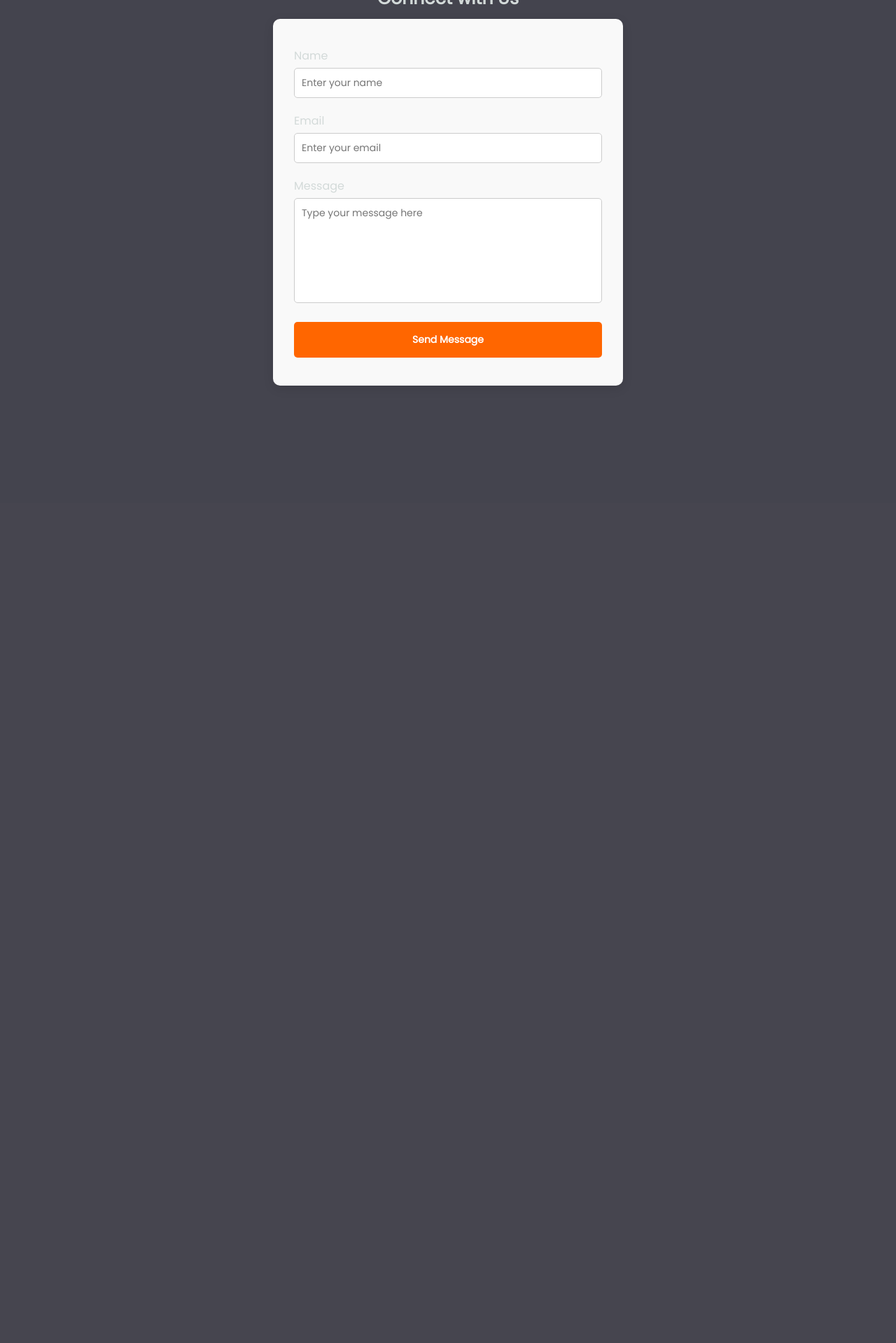
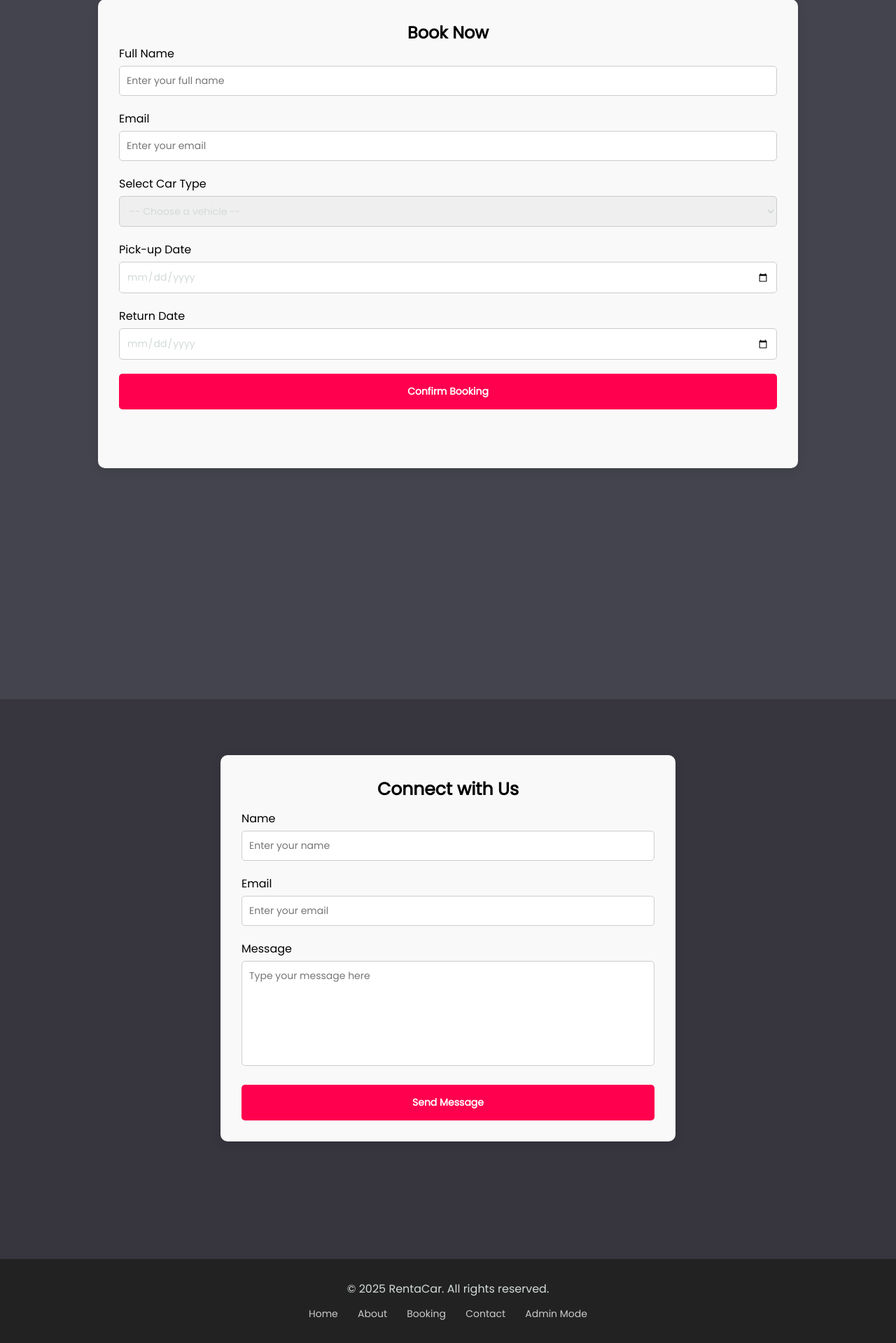
Before and after one commit to kyleezxc/Renta_Car, a PHP site: page / in a window 1280 px wide. Shown: the part 1721-3640 px from the top of the page at 70% size. Before the commit the page ends 2272 px from the top, so only its background shows below. Run offline with PHP 8.4, Linux system fonts and the light colour scheme.

Commit message:
Add files via upload

```diff
--- a/index.html
+++ b/index.html
@@ -11,6 +11,7 @@
 </head>
 
 <body>
+    <!-- Navbar -->
     <div id="header">
         <div class="container">
             <nav>
@@ -18,13 +19,13 @@
                 <ul>
                     <li><a href="#home">Home</a></li>
                     <li><a href="#about">About</a></li>
-                    <li><a href="#">Book</a></li>
+                    <li><a href="#book">Book</a></li>
                     <li><a href="#contact">Contact</a></li>
                 </ul>
             </nav>
         </div>
     </div>
-
+    <!-- Home Page -->
     <div id="home">
         <div class="home-content">
             <h2>Welcome to <span>RentaCar</span> !</h2>
@@ -32,7 +33,7 @@
             <p>delivering safe, efficient, and affordable transportation solutions for every trip.</p>
         </div>
     </div>
-
+    <!-- About Us -->
     <div id="about">
         <div class="about-title-1">
             <h1>About Us</h1>
@@ -77,11 +78,47 @@
             </div>
         </div>
     </div>
+
+    <!-- Booking -->
+
+    <div id="book">
+        <div class="book-container">
+            <div class="book-form-container">
+                <h2>Book Now</h2>
+                <form action="">
+                    <label for="name">Full Name</label>
+                    <input type="text" id="name" placeholder="Enter your full name">
+
+                    <label for="name">Email</label>
+                    <input type="text" id="name" placeholder="Enter your email">
+
+                    <label for="name">Select Car Type</label>
+                    <select id="car-type">
+                        <option value="">-- Choose a vehicle --</option>
+                        <option>Sedan <span>₱1500</span></option>
+                        <option>SUV <span>₱2500</span></option>
+                        <option>Van <span>₱3500</span></option>
+                        <option>Pickup <span>₱4000</span></option>
+                        <option>Sports Car <span>₱10000</span></option>
+                    </select>
+
+                    <label for="pickup-date">Pick-up Date</label>
+                    <input type="date" id="pickup-date">
+
+                    <label for="return-date">Return Date</label>
+                    <input type="date" id="return-date">
+                    <button type="submit" class="book-now-btn">Confirm Booking</button>
+
+                </form>
+            </div>
+        </div>
+    </div>
+
     <!-- Contact Page -->
     <div id="contact">
         <div class="container">
-            <h2 class="contact-header">Connect with Us</h2>
             <div class="form-container">
+                <h2 class="contact-header">Connect with Us</h2>
                 <form class="contact-form">
                     <label for="name">Name</label>
                     <input type="text" id="name" class="name" placeholder="Enter your name">
@@ -92,13 +129,25 @@
                     <label for="message">Message</label>
                     <textarea id="message" name="message" class="message-box"
                         placeholder="Type your message here"></textarea>
-
                     <button type="submit" class="send-message">Send Message</button>
                 </form>
             </div>
         </div>
     </div>
 
+<!-- Footer -->
+<div class="footer">
+    <div class="footer-container">
+        <p>© 2025 RentaCar. All rights reserved.</p>
+
+        <div class="footer-links">
+            <a href="#home">Home</a>
+            <a href="#about">About</a>
+            <a href="#book">Booking</a>
+            <a href="#contact">Contact</a>
+            <a href="admin.html">Admin Mode</a>
+        </div>
+    </div>
+</div>
 </body>
-
 </html>
--- a/style.css
+++ b/style.css
@@ -1,16 +1,17 @@
-*{
+* {
     box-sizing: border-box;
     margin: 0;
     padding: 0;
     font-family: 'Poppins', sans-serif;
     color: #D3DAD9;
 }
+
 /*
     Hover: #4A70A9(DarkBlue), #ff004f(Reddish)
     Text: #D3DAD9
     Background: #37353E
 */
-body{
+body {
     background-color: #44444E;
 }
 
@@ -20,8 +21,10 @@ body{
     top: 0;
     left: 0;
     width: 100%;
-    z-index: 100; /* Makes sure it stays above other elements */
+    z-index: 100;
+    /* Makes sure it stays above other elements */
 }
+
 .container {
     padding: 10px 10%;
 }
@@ -70,6 +73,7 @@ nav ul li a:hover::after {
     background-position: center;
     height: 100vh;
 }
+
 .home-content {
     text-align: center;
 
@@ -126,6 +130,70 @@ nav ul li a:hover::after {
     text-align: justify;
 }
 
+/* Booking Form */
+#book {
+    height: 130vh;
+}
+
+.book-container {
+    height: 100vh;
+    margin-top: 40px;
+    padding: 50px 20px;
+    display: flex;
+    flex-direction: column;
+    align-items: center;
+    text-align: center;
+}
+
+.book-form-container {
+    width: 1000px;
+    margin-top: 30px;
+    height: 100vh;
+    background-color: #f9f9f9;
+    padding: 30px 30px;
+    border-radius: 10px;
+    box-shadow: 0 4px 15px rgba(0, 0, 0, 0.1);
+}
+
+.book-form-container label {
+    font-size: 16px;
+    display: block;
+    text-align: left;
+    margin-bottom: 5px;
+    color: black;
+}
+
+.book-form-container input,
+.book-form-container select {
+    width: 100%;
+    padding: 10px;
+    margin-bottom: 20px;
+    border-radius: 5px;
+    border: 1px solid #ccc;
+    font-size: 14px;
+}
+
+h2, option {
+    color: black;
+}
+
+.book-form-container .book-now-btn {
+    width: 100%;
+    padding: 15px;
+    font-size: 14px;
+    font-weight: bold;
+    background-color: #ff004f;
+    border: none;
+    border-radius: 5px;
+    color: #fff;
+    transition: background 0.3s ease;
+}
+
+.book-form-container .book-now-btn:hover {
+    background-color: #44444E;
+    cursor: pointer;
+}
+
 /* Contact Form */
 #contact {
     height: 100vh;
@@ -135,20 +203,23 @@ nav ul li a:hover::after {
     flex-direction: column;
     align-items: center;
     text-align: center;
+    background: #37353E;
 }
 
 .contact-header {
     font-size: 25px;
     margin-bottom: 10px;
     font-weight: bold;
+    color: black;
 }
 
 .form-container {
-    width: 500px;
+    width: 650px;
+    margin-top: 20px;
     background-color: #f9f9f9;
-    padding: 40px 30px;
+    padding: 30px 30px;
     border-radius: 10px;
-    box-shadow: 0 4px 15px rgba(0,0,0,0.1);
+    box-shadow: 0 4px 15px rgba(0, 0, 0, 0.1);
 }
 
 .contact-form label {
@@ -156,6 +227,7 @@ nav ul li a:hover::after {
     display: block;
     text-align: left;
     margin-bottom: 5px;
+    color: black;
 }
 
 .contact-form input,
@@ -166,6 +238,7 @@ nav ul li a:hover::after {
     border-radius: 5px;
     border: 1px solid #ccc;
     font-size: 14px;
+    color: black;
 }
 
 .contact-form .message-box {
@@ -178,7 +251,7 @@ nav ul li a:hover::after {
     padding: 15px;
     font-size: 14px;
     font-weight: bold;
-    background-color: #ff6600;
+    background-color: #ff004f;
     border: none;
     border-radius: 5px;
     color: #fff;
@@ -186,6 +259,46 @@ nav ul li a:hover::after {
 }
 
 .contact-form .send-message:hover {
-    background-color: orangered;
+    background-color: #44444E;
     cursor: pointer;
 }
+
+/* Footer */
+
+.footer {
+    background: #222;
+    padding: 30px 0;
+    color: #fff;
+    text-align: center;
+}
+
+.footer-container {
+    width: 80%;
+    margin: auto;
+}
+
+.footer-links {
+    margin-top: 10px;
+}
+
+.footer-links a {
+    color: #ccc;
+    margin: 0 12px;
+    text-decoration: none;
+    font-size: 14px;
+    transition: 0.3s;
+}
+
+.footer-links a:hover {
+    color: #ffffff;
+}
+
+.admin-btn {
+    font-weight: 600;
+    border-bottom: 1px dashed #ccc;
+}
+
+.admin-btn:hover {
+    color: #ff4f4f;
+    border-bottom-color: #ff4f4f;
+}
```
Also changed, not shown: admin.html (added, +70 -0 lines), dashboard.html (added, +136 -0 lines).
